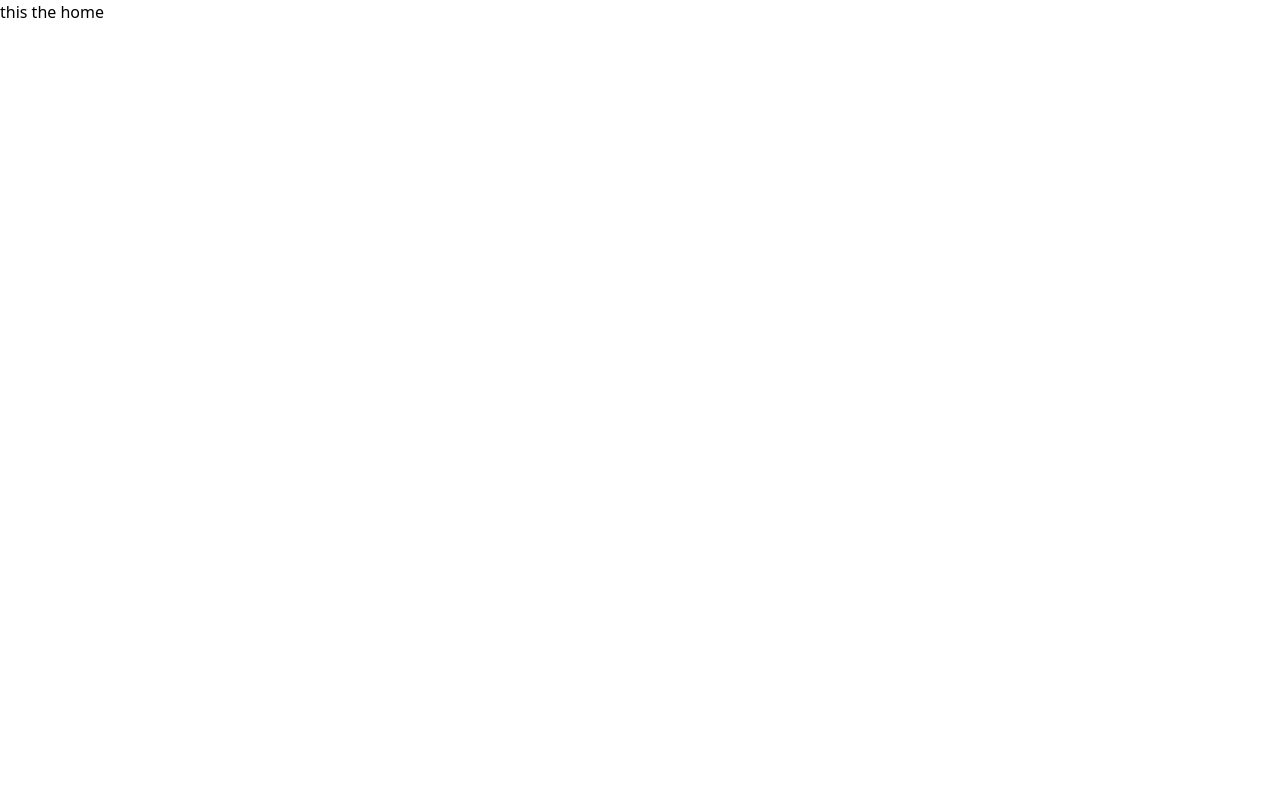
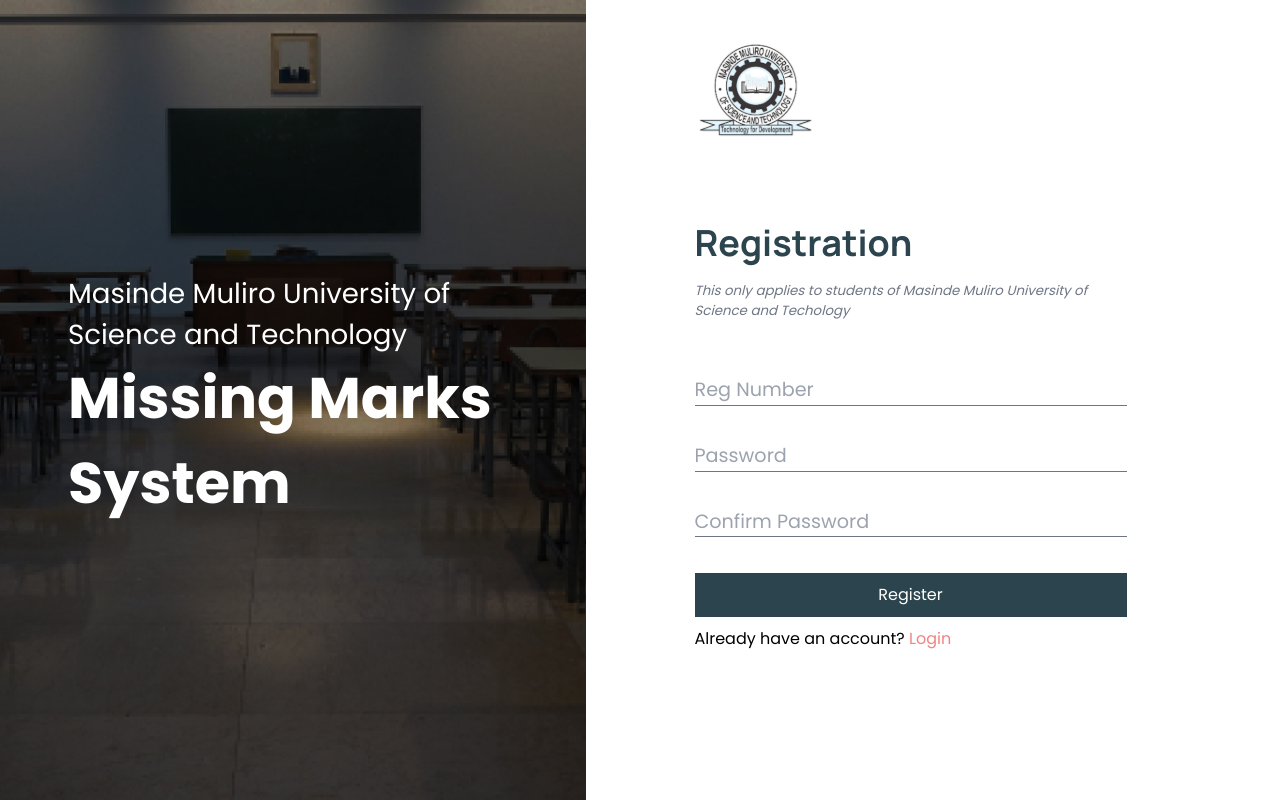
Before and after one commit to Bermuda-Triad/Missing-Mark-frontend, a React (Vite) app: page / in a window 1280 px wide. Built offline with nearby package versions, Linux system fonts and the light colour scheme.

Commit message:
styled the registration page

```diff
--- a/src/App.tsx
+++ b/src/App.tsx
@@ -1,16 +1,15 @@
 import { useState } from 'react'
-import reactLogo from './assets/react.svg'
-import viteLogo from '/vite.svg'
+import LoginPage from './pages/Login/LoginPage'
 import './App.css'
 
 function App() {
-  const [count, setCount] = useState(0)
+
 
   return (
     <>
-     <div>
-      this the home
-     </div>
+   <div className=' font-Poppins'>
+    <LoginPage/>
+   </div>
     </>
   )
 }
--- a/src/components/authpage/Regestration.tsx
+++ b/src/components/authpage/Regestration.tsx
@@ -1,10 +1,101 @@
-import React from 'react'
+import React, { ChangeEvent, useReducer } from 'react'
+import { useState } from 'react'
 
 type Props = {}
 
+type Validation = {
+  validate:(inputs:string) => boolean
+
+}
+type Inputs = {
+  username:string
+  password:string
+  confirmPassword:string
+}
+
+type State = {
+  userName:String;
+  password:string;
+}
+
+type Action =
+  | { type: 'SET_USERNAME'; payload: string }
+  | { type: 'SET_PASSWORD'; payload: string };
+
+
+  // this is the reducer that will be used for validation
+  // basically usereducer takes in to input
+  // initial and the dispatch ie to call the function
+
+function formReducer(state:State,action:Action):State{
+  switch(action.type){
+    case 'SET_USERNAME':
+      return{
+        ...state,
+        userName :action.payload
+      }
+    case 'SET_PASSWORD':
+      return{
+        ...state,
+        password:action.payload
+      }
+      default:
+        return state
+  }
+}
+
 function Regestration({}: Props) {
+    const [username,setUserName] = useState<Inputs["username"]>()
+    const [password,setPassword] = useState<Inputs["password"]>()
+    const [confirmPassword,setConfirmPassword] = useState<Inputs["confirmPassword"]>()
+
+    // defina the initial state
+
+    let initialState:State = {
+      userName:"",
+      password:''
+    }
+    // the difination of the function
+
+    const [state,dispatch] = useReducer(formReducer,initialState)
+
+    // when any input of the inputs changes it should trigger the following code
+    function handleInputChange(e:ChangeEvent<HTMLInputElement>):void{
+          // then it should change the input
+          const {name,value} = e.target
+          dispatch({
+            type:`SET_${name.toUpperCase()}`,payload:value
+          })
+    }
+
+
+
   return (
-    <div>Regestration</div>
+    <div className='w-[432px] '>
+      <div className='mb-[55px]'>
+      <h2 className='text-[36px] text-secondary font-[800] mb-[11px] font-Manrope'>Registration</h2>
+      <p className='text-[13.33px] text-defaultgray italic'>This only applies to students of Masinde Muliro University of Science and Techology</p>
+      </div>
+
+      <form action="" className='flex flex-col gap-[36px]'>
+        <span className='border-b border-defaultgray outline-none '><input
+        value={state.userName}
+        onChange={handleInputChange}
+        type="text" className='border-none outline-none text-secondary text-[19.2px] '  placeholder='Reg Number'
+
+
+
+        />  </span>
+
+        <span className='border-b border-defaultgray outline-none '><input type="password" className='border-none outline-none text-secondary text-[19.2px] '  placeholder='Password'/>  </span>
+        <span className='border-b border-defaultgray outline-none '><input type="password" className='border-none outline-none text-secondary  text-[19.2px] '  placeholder='Confirm Password'/>  </span>
+
+        {/* <input type="text" >welcome</input> */}
+       <input type="submit" value="Register" className='py-[10px] cursor-pointer bg-secondary text-white' />
+      </form>
+
+      <p className='my-[10px] text-[16px]'>Already have an account?  <a href="" className='text-red' >Login</a></p>
+    </div>
   )
 }
 
--- a/src/pages/Login/LoginPage.tsx
+++ b/src/pages/Login/LoginPage.tsx
@@ -1,10 +1,30 @@
 import React from 'react'
+import loginImage from "../../assets/loginimage.jpg"
+import Regestration from '../../components/authpage/Regestration'
 
 type Props = {}
 
 function LoginPage({}: Props) {
   return (
-    <div>LoginPage</div>
+    <div className='flex items- w-full h-screen justify-center gap-[109px]'>
+        <div className={`w-full   bg-[url('src/assets/loginimage.jpg')] bg-center bg-cover flex items-center justify-start `}>
+
+           <div className='ml-[68px] text-white w-[490px]'>
+           <h1 className='text-[27.65px] font-400'>Masinde Muliro University of Science and Technology</h1>
+           <h1 className='font-[700] text-[57.33px]'>Missing Marks System</h1>
+           </div>
+
+        </div>
+
+{/* there will be some logic here if he or she is not req he will be taken to another page  */}
+        <div className='w-full pt-[40px] bg-red-400 '>
+            {/* logo goes whoes */}
+        <div className='mb-[70px] ' >
+            <img src="src/assets/mmustlogo.svg" className='h-[106px] w-[121px]' alt="" />
+        </div>
+        <Regestration/>
+        </div>
+    </div>
   )
 }
 
--- a/tailwind.config.js
+++ b/tailwind.config.js
@@ -9,7 +9,17 @@
     fontFamily:{
       Poppins:["Poppins","sans-serif"],
       Manrope:["Manrope","sans-serif"]
-    }
+    },
+    colors:{
+      secondary:"#2C444E",
+      defaultgray:"#6E7685",
+      white:"#ffffff",
+      black:"#000000",
+      red:"#F28383"
+    },
+
+
+
   },
   plugins: [],
 }
```
Also changed, not shown: src/components/authpage/validations/Validations.ts (added), 2 other files (tests, documents, lock files or other folders).
